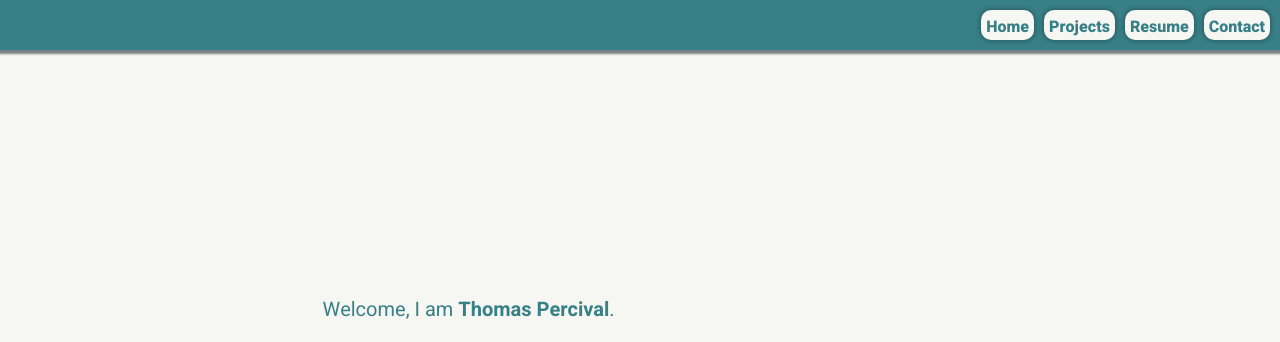
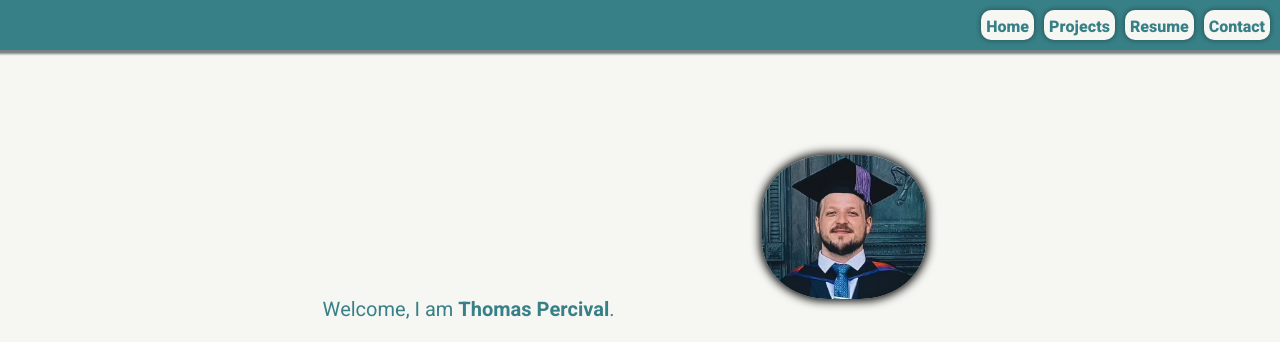
Before and after one commit to tpercival01/FS-Portfolio, a plain HTML site: page index.html in a window 1280 px wide. Shown: the top 342 px of the page. Drawn offline with Linux system fonts and the light colour scheme.

Commit message:
added profile photo

```diff
--- a/index.html
+++ b/index.html
@@ -23,7 +23,9 @@
     </div>
     <div id="summary-container">
       <div id="summary-grid">
-        <span id="photo"></span>
+        <span id="photo">
+          <img alt="profile photo" id="profile-photo" src="./src/profile-photo.png"/>
+        </span>
         <p>Welcome, I am <strong>Thomas Percival</strong>.</p>
         <p>
           <strong>Full Stack React Developer</strong> and proud
--- a/src/styles.css
+++ b/src/styles.css
@@ -50,6 +50,16 @@ a:hover {
 }
 
 /* Summary */
+
+#profile-photo {
+  position: absolute;
+  height: 18%;
+  margin-left: 440px;
+  margin-top: -20px;
+  z-index: 0;
+  box-shadow: 0px 0px 10px 2px rgba(0,0,0,1);
+  border-radius: 40%;
+}
 
 #summary-container {
   max-height: 100vh;
```
Also changed, not shown: src/profile-photo.png (added).
